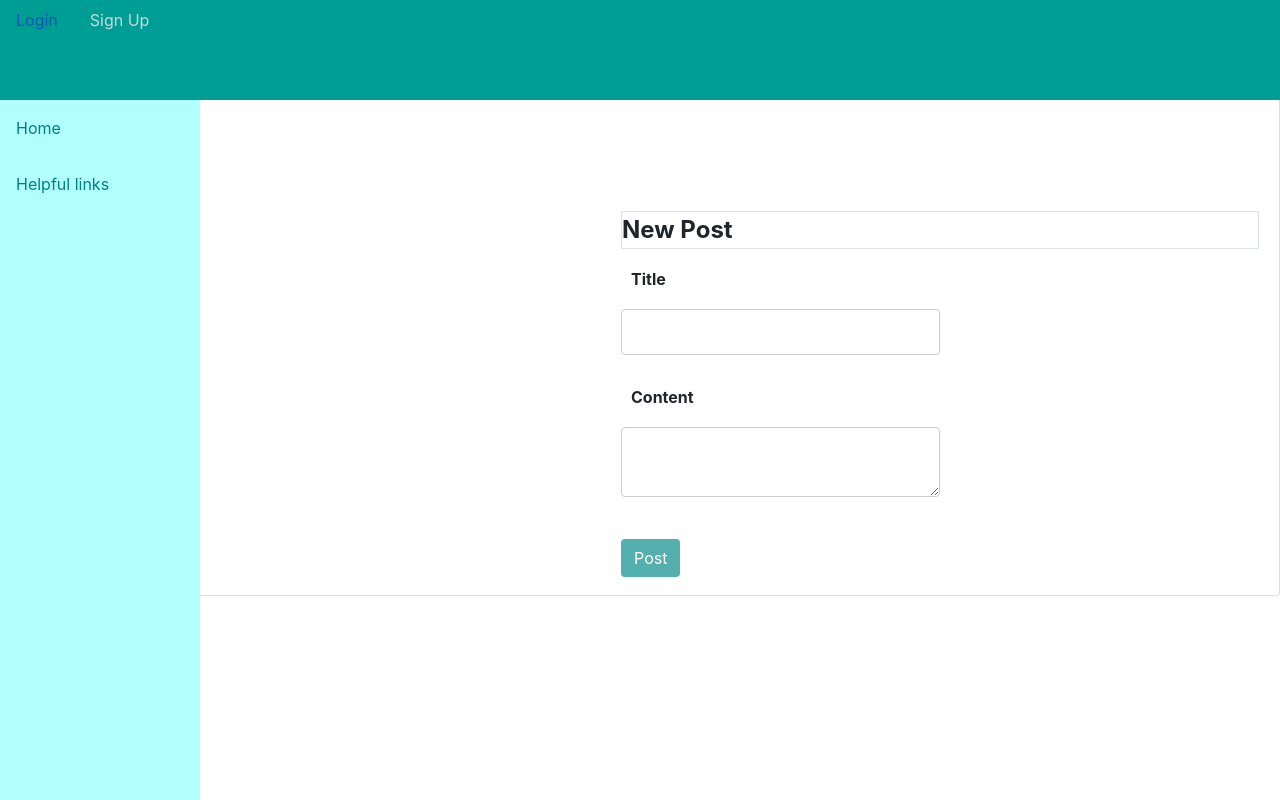
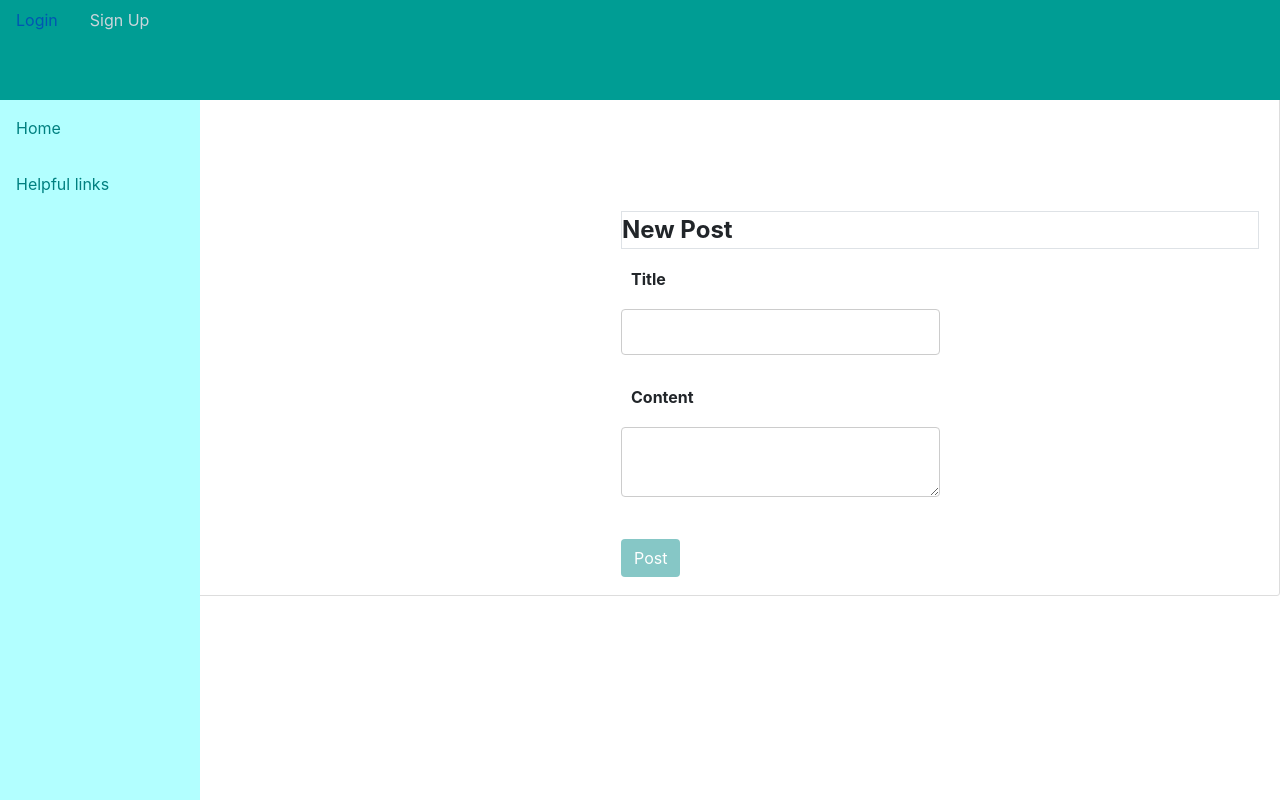
Before and after one commit to Ivy-Chelsea/DevConnect, a Flask app: template scp/templates/create_post.html in a window 1280 px wide, with the pointer over the restyled element. Run offline with Flask 3, Linux system fonts and the light colour scheme; the template is opened without the code that fills it: values that come from a table or form of the project are taken from there, others are empty; some libraries are stand-ins or nearby versions.

Commit message:
reduce opacity on hover

```diff
--- a/scp/static/home.css
+++ b/scp/static/home.css
@@ -90,3 +90,7 @@ nav-link:hover {
     border-radius: 4px;
     cursor: pointer;
 }
+
+.btn:hover {
+    opacity: 0.7;
+}
```
